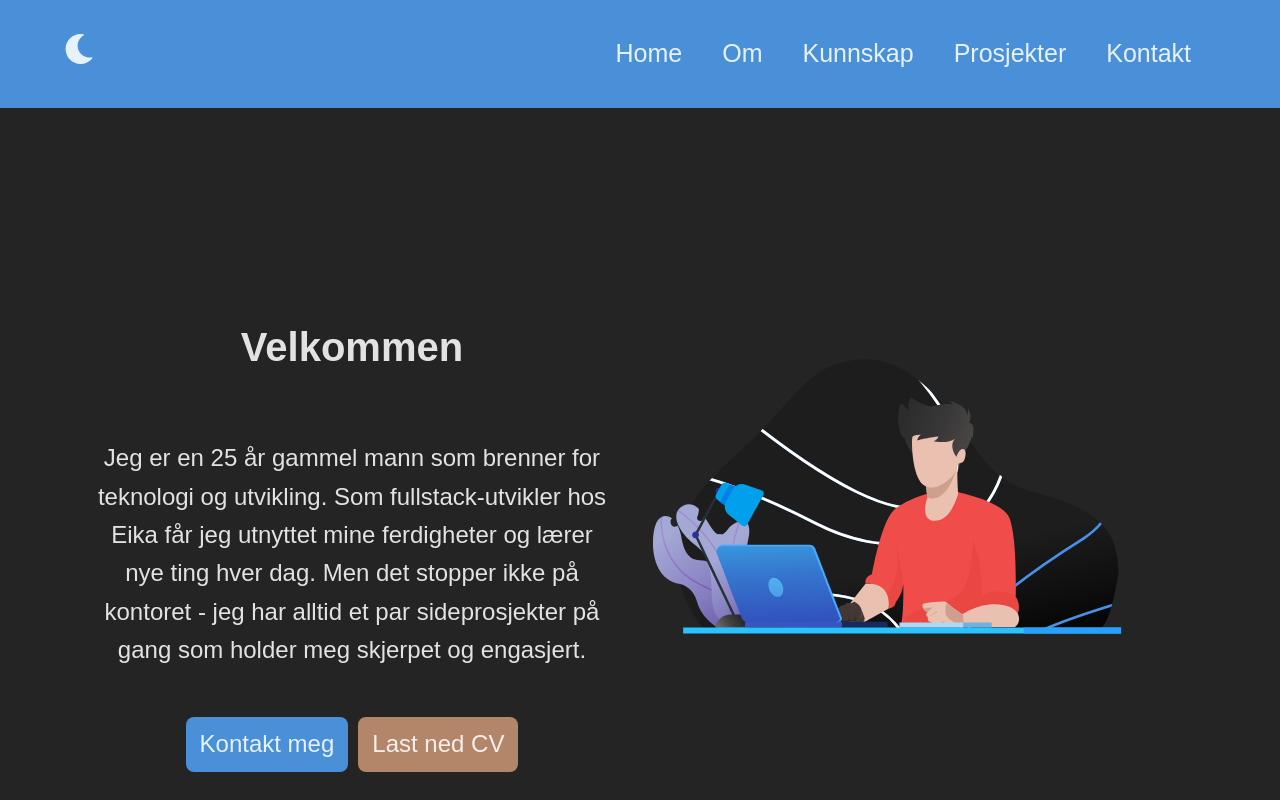
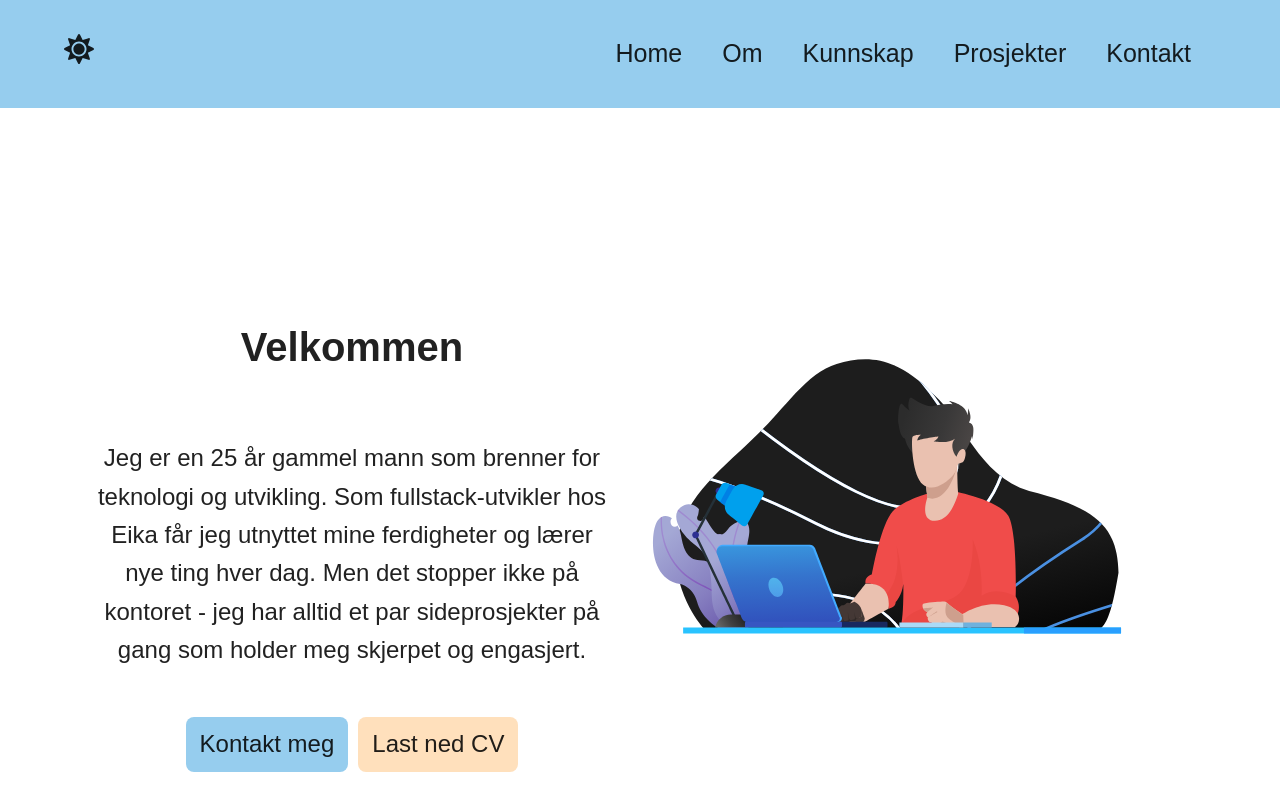
Before and after one commit to JohannesEA/vite-johanneseandresen-homepage, a React (Vite) app: page / in a window 1280 px wide. Shown: the top 800 px of the page. Built offline with nearby package versions, Linux system fonts and the light colour scheme.

Commit message:
fix: set default theme as light

```diff
--- a/src/components/card/ProjectCard.tsx
+++ b/src/components/card/ProjectCard.tsx
@@ -2,6 +2,8 @@
 
 import React from "react";
 import "./Card.scss";
+import Button from "../button/Button";
+import { ButtonTypes } from "../../general/Types";
 
 interface CardProps {
   title: string;
@@ -21,6 +23,13 @@ const ProjectCard: React.FC<CardProps> = ({
       <img src={image} alt={title} className="project-card__image" />
       <h4 className="project-card__title">{title}</h4>
       <p className="project-card__description">{description}</p>
+
+      <Button
+        title={"Se nettsiden"}
+        onClick={() => console.log("Gå til ", title)}
+        type={ButtonTypes.SECONDARY}
+        className="extra-large-margin-top"
+      />
     </a>
   );
 };
--- a/src/components/color-scheme-switch/Switch.tsx
+++ b/src/components/color-scheme-switch/Switch.tsx
@@ -2,7 +2,7 @@ import { useTheme } from "../../hooks/useTheme";
 import "./Switch.scss";
 
 export const Switch = () => {
-  const [theme, handleChange] = useTheme("dark");
+  const [theme, handleChange] = useTheme("light");
 
   return (
     <div className="container--switch">
--- a/src/components/navbar/Navbar.tsx
+++ b/src/components/navbar/Navbar.tsx
@@ -8,7 +8,7 @@ import "./Navbar.scss";
 
 const Navbar = () => {
   const [isOpen, setOpen] = useState(false);
-  const [theme, toggleTheme] = useTheme("dark");
+  const [theme, toggleTheme] = useTheme("light");
 
   return (
     <nav className={isOpen ? "navbar navbar--open" : "navbar"}>
--- a/src/hooks/useTheme.ts
+++ b/src/hooks/useTheme.ts
@@ -8,7 +8,7 @@ export const useTheme = (initialTheme: Theme): useThemeReturn => {
   const [theme, setTheme] = useState<Theme>(initialTheme);
 
   const toggleTheme = () => {
-    setTheme((prevTheme) => (prevTheme === "dark" ? "light" : "dark"));
+    setTheme((prevTheme) => (prevTheme === "light" ? "dark" : "light"));
   };
 
   useEffect(() => {
```
